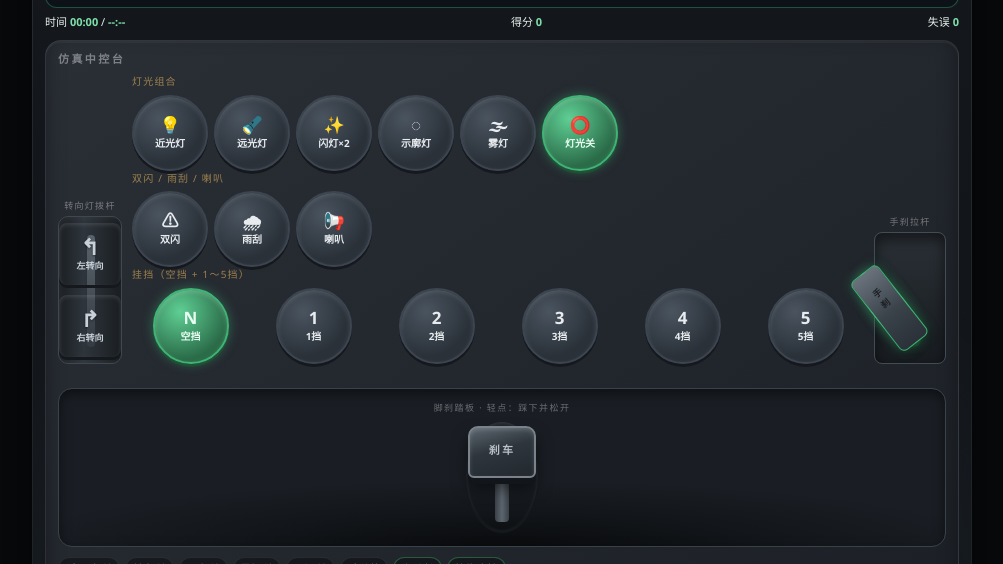
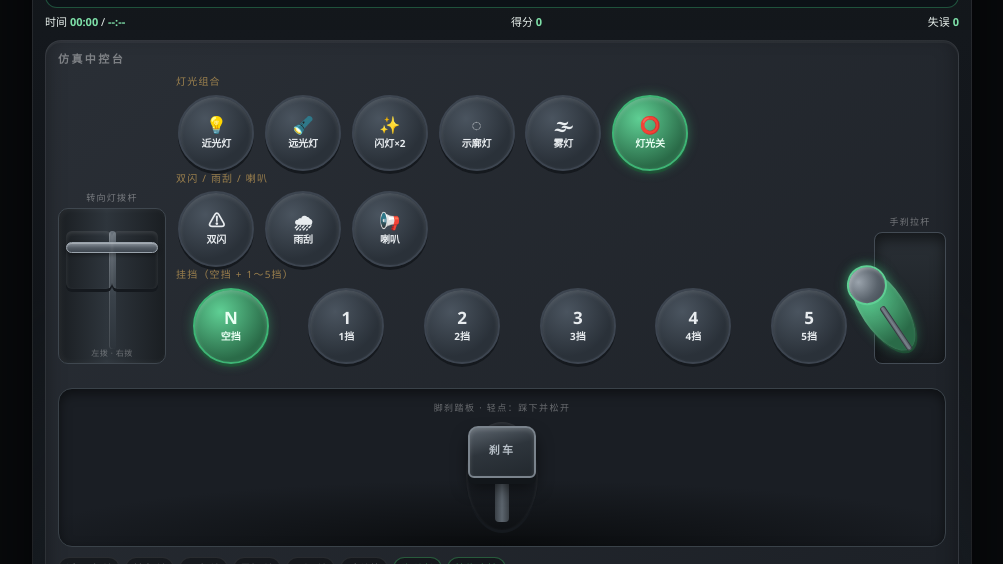
Before and after one commit to meandyson66/ke3-trainer, a plain HTML site: page index.html in a window 1280 px wide. Shown: the part 624-1188 px from the top of the page, without its empty margins (138-1141 px from the left). Drawn offline with Linux system fonts and the light colour scheme.

Commit message:
ui: turn signal rocker lever and handbrake knob with thin rod

```diff
--- a/index.html
+++ b/index.html
@@ -437,71 +437,110 @@
 
     .turn-stalk {
       position: relative;
-      width: 64px;
-      height: 148px;
+      width: 108px;
+      height: 156px;
       border-radius: 10px;
-      background: linear-gradient(90deg, #1a1e22, #2e353c 40%, #1a1e22);
+      background: linear-gradient(90deg, #1a1e22, #2e353c 45%, #1a1e22);
       border: 1px solid #3f474f;
       box-shadow: inset 2px 0 6px rgba(255, 255, 255, 0.06);
     }
 
-    .turn-stalk::before {
-      content: "";
+    .turn-stalk-stick {
       position: absolute;
-      left: 28px;
-      top: 18px;
-      width: 8px;
-      height: 112px;
-      border-radius: 6px;
-      background: linear-gradient(180deg, #5a636c, #353b42);
-    }
-
-    .stalk-btn {
+      left: 50%;
+      bottom: 14px;
+      width: 7px;
+      height: 118px;
+      margin-left: -3.5px;
+      border-radius: 4px;
+      background: linear-gradient(180deg, #6a737c, #3a424a 55%, #2d343b);
+      box-shadow: inset 1px 0 0 rgba(255, 255, 255, 0.12);
+      pointer-events: none;
+    }
+
+    .turn-lever-arm {
+      position: absolute;
+      left: 50%;
+      top: 22px;
+      width: 92px;
+      height: 32px;
+      margin-left: -46px;
+      transform-origin: 50% 85%;
+      transition: transform 0.2s ease;
+    }
+
+    .turn-lever-arm.is-left {
+      transform: rotate(-26deg);
+    }
+
+    .turn-lever-arm.is-right {
+      transform: rotate(26deg);
+    }
+
+    .lever-long-bar {
       position: absolute;
       left: 0;
-      width: 100%;
+      right: 0;
+      top: 11px;
+      height: 11px;
+      border-radius: 6px;
+      background: linear-gradient(180deg, #8a939c, #525a63 55%, #3e464f);
+      border: 1px solid #9aa3ac;
+      box-shadow:
+        0 2px 4px rgba(0, 0, 0, 0.4),
+        inset 0 1px 0 rgba(255, 255, 255, 0.25);
+      pointer-events: none;
+    }
+
+    .turn-lever-arm.is-left .lever-long-bar,
+    .turn-lever-arm.is-right .lever-long-bar {
+      border-color: #5fcf94;
+      box-shadow:
+        0 0 10px rgba(62, 181, 117, 0.45),
+        inset 0 1px 0 rgba(255, 255, 255, 0.3);
+    }
+
+    .lever-zone {
+      position: absolute;
+      top: 0;
+      height: 100%;
+      width: 50%;
       border: 0;
+      padding: 0;
+      cursor: pointer;
       background: transparent;
-      cursor: pointer;
-      padding: 8px 0;
-      color: #c8d0d8;
-      font: inherit;
       font-size: 9px;
       font-weight: 700;
-      display: flex;
-      flex-direction: column;
-      align-items: center;
-      gap: 2px;
-      border-radius: 8px;
-      transition: color 0.2s, background 0.2s;
-    }
-
-    .stalk-btn .stalk-arrow {
-      font-size: 22px;
-      line-height: 1;
-      filter: drop-shadow(0 1px 1px rgba(0, 0, 0, 0.5));
-    }
-
-    .stalk-btn.stalk-left {
-      top: 6px;
-    }
-
-    .stalk-btn.stalk-right {
-      bottom: 6px;
-    }
-
-    .stalk-btn.on {
-      color: #5ae090;
-      background: rgba(62, 181, 117, 0.18);
-    }
-
-    .stalk-btn.on .stalk-arrow {
-      color: #7dffa8;
-      text-shadow: 0 0 8px rgba(62, 181, 117, 0.9);
-    }
-
-    .stalk-btn.expect {
+      color: transparent;
+      border-radius: 6px;
+    }
+
+    .lever-zone.lever-left {
+      left: 0;
+    }
+
+    .lever-zone.lever-right {
+      right: 0;
+    }
+
+    .lever-zone.on {
+      background: rgba(62, 181, 117, 0.12);
+    }
+
+    .lever-zone.expect {
       animation: pulse 1s ease-in-out infinite;
+    }
+
+    .stalk-hint {
+      position: absolute;
+      bottom: 4px;
+      left: 0;
+      right: 0;
+      text-align: center;
+      font-size: 8px;
+      color: rgba(255, 255, 255, 0.32);
+      letter-spacing: 0.06em;
+      pointer-events: none;
     }
 
     .handbrake-wrap {
@@ -525,55 +564,56 @@
     .handbrake-lever {
       position: absolute;
       left: 50%;
-      bottom: 18px;
-      width: 34px;
-      height: 88px;
-      margin-left: -17px;
+      bottom: 14px;
+      width: 44px;
+      height: 96px;
+      margin-left: -22px;
       border: 0;
       padding: 0;
       cursor: pointer;
       background: transparent;
-      transform-origin: 50% 88%;
-      transform: rotate(-8deg);
-      transition: transform 0.22s ease, filter 0.2s;
-    }
-
-    .handbrake-lever::before {
-      content: "";
-      position: absolute;
-      inset: 0;
-      border-radius: 6px;
-      background: linear-gradient(180deg, #6a737c, #3a424a 55%, #2a3138);
-      border: 1px solid #8a939c;
+      display: flex;
+      flex-direction: column;
+      align-items: center;
+      transform-origin: 50% 100%;
+      transform: rotate(-5deg);
+      transition: transform 0.22s ease;
+    }
+
+    .hb-knob {
+      width: 40px;
+      height: 40px;
+      flex-shrink: 0;
+      border-radius: 50%;
+      background: radial-gradient(circle at 35% 30%, #9aa3ac, #5a636c 55%, #3a424a);
+      border: 2px solid #b8c0c8;
       box-shadow:
-        2px 4px 8px rgba(0, 0, 0, 0.45),
-        inset 0 2px 0 rgba(255, 255, 255, 0.2);
-    }
-
-    .handbrake-lever::after {
-      content: "手刹";
-      position: absolute;
-      top: 18px;
-      left: 50%;
-      transform: translateX(-50%);
-      font-size: 9px;
-      font-weight: 800;
-      color: #1a1e22;
-      letter-spacing: 0.1em;
+        0 3px 8px rgba(0, 0, 0, 0.45),
+        inset 0 2px 4px rgba(255, 255, 255, 0.35);
+    }
+
+    .hb-rod {
+      width: 6px;
+      flex: 1;
+      min-height: 52px;
+      margin-top: 3px;
+      border-radius: 3px;
+      background: linear-gradient(90deg, #4a525a, #7a838c 45%, #4a525a);
+      box-shadow: inset 0 0 0 1px rgba(0, 0, 0, 0.35);
     }
 
     .handbrake-lever.pulled {
-      transform: rotate(-38deg);
-    }
-
-    .handbrake-lever.on.pulled::before {
-      border-color: #3eb575;
+      transform: rotate(-34deg);
+    }
+
+    .handbrake-lever.pulled .hb-knob {
+      border-color: #5fcf94;
       box-shadow:
-        0 0 12px rgba(62, 181, 117, 0.4),
-        2px 4px 8px rgba(0, 0, 0, 0.45);
-    }
-
-    .handbrake-lever.expect {
+        0 0 12px rgba(62, 181, 117, 0.5),
+        inset 0 2px 4px rgba(255, 255, 255, 0.35);
+    }
+
+    .handbrake-lever.expect .hb-knob {
       animation: pulse 1s ease-in-out infinite;
     }
 
@@ -1040,18 +1080,33 @@
       wrap.innerHTML = `<span class="turn-stalk-label">转向灯拨杆</span>`;
       const stalk = document.createElement("div");
       stalk.className = "turn-stalk";
+
+      const stick = document.createElement("div");
+      stick.className = "turn-stalk-stick";
+      stalk.appendChild(stick);
+
+      const arm = document.createElement("div");
+      arm.className = "turn-lever-arm";
+      arm.appendChild(Object.assign(document.createElement("span"), { className: "lever-long-bar" }));
+
       ["turn-left", "turn-right"].forEach((id) => {
         const action = ACTION_MAP[id];
-        const btn = document.createElement("button");
-        btn.type = "button";
-        btn.className = `stalk-btn ctrl stalk-${id === "turn-left" ? "left" : "right"}`;
-        btn.dataset.action = id;
-        btn.title = action.label;
-        const arrow = id === "turn-left" ? "↰" : "↱";
-        btn.innerHTML = `<span class="stalk-arrow">${arrow}</span><span>${action.label}</span>`;
-        btn.addEventListener("click", () => onControlPress(id, btn));
-        stalk.appendChild(btn);
+        const zone = document.createElement("button");
+        zone.type = "button";
+        zone.className = `lever-zone ctrl ${id === "turn-left" ? "lever-left" : "lever-right"}`;
+        zone.dataset.action = id;
+        zone.title = `${action.label}（向左/向右拨动）`;
+        zone.textContent = action.label;
+        zone.addEventListener("click", () => onControlPress(id, zone));
+        arm.appendChild(zone);
       });
+      stalk.appendChild(arm);
+
+      const hint = document.createElement("span");
+      hint.className = "stalk-hint";
+      hint.textContent = "左拨 · 右拨";
+      stalk.appendChild(hint);
+
       wrap.appendChild(stalk);
       return wrap;
     }
@@ -1068,6 +1123,7 @@
       lever.className = "handbrake-lever ctrl";
       lever.title = "拉手刹 / 松手刹";
       lever.setAttribute("aria-label", "手刹拉杆");
+      lever.innerHTML = `<span class="hb-knob" aria-hidden="true"></span><span class="hb-rod" aria-hidden="true"></span>`;
       lever.addEventListener("click", () => {
         const id = state.handbrake ? "handbrake-off" : "handbrake-on";
         onControlPress(id, lever);
@@ -1146,6 +1202,13 @@
       if (hb) {
         hb.classList.toggle("pulled", state.handbrake);
         hb.classList.toggle("on", state.handbrake);
+      }
+
+      const turnArm = document.querySelector(".turn-lever-arm");
+      if (turnArm) {
+        turnArm.classList.remove("is-left", "is-right");
+        if (state.turn === "left") turnArm.classList.add("is-left");
+        if (state.turn === "right") turnArm.classList.add("is-right");
       }
 
       const chips = [
```
